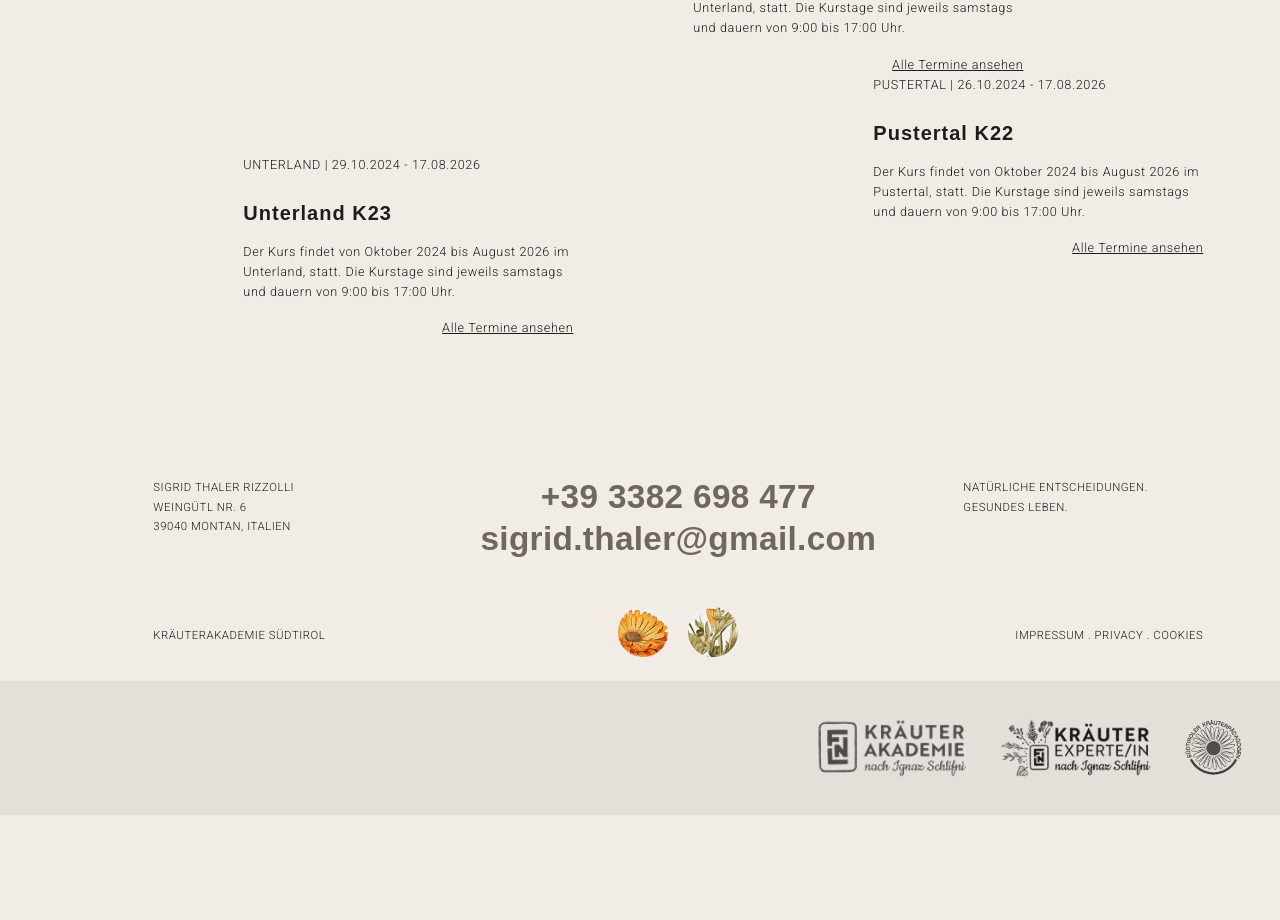
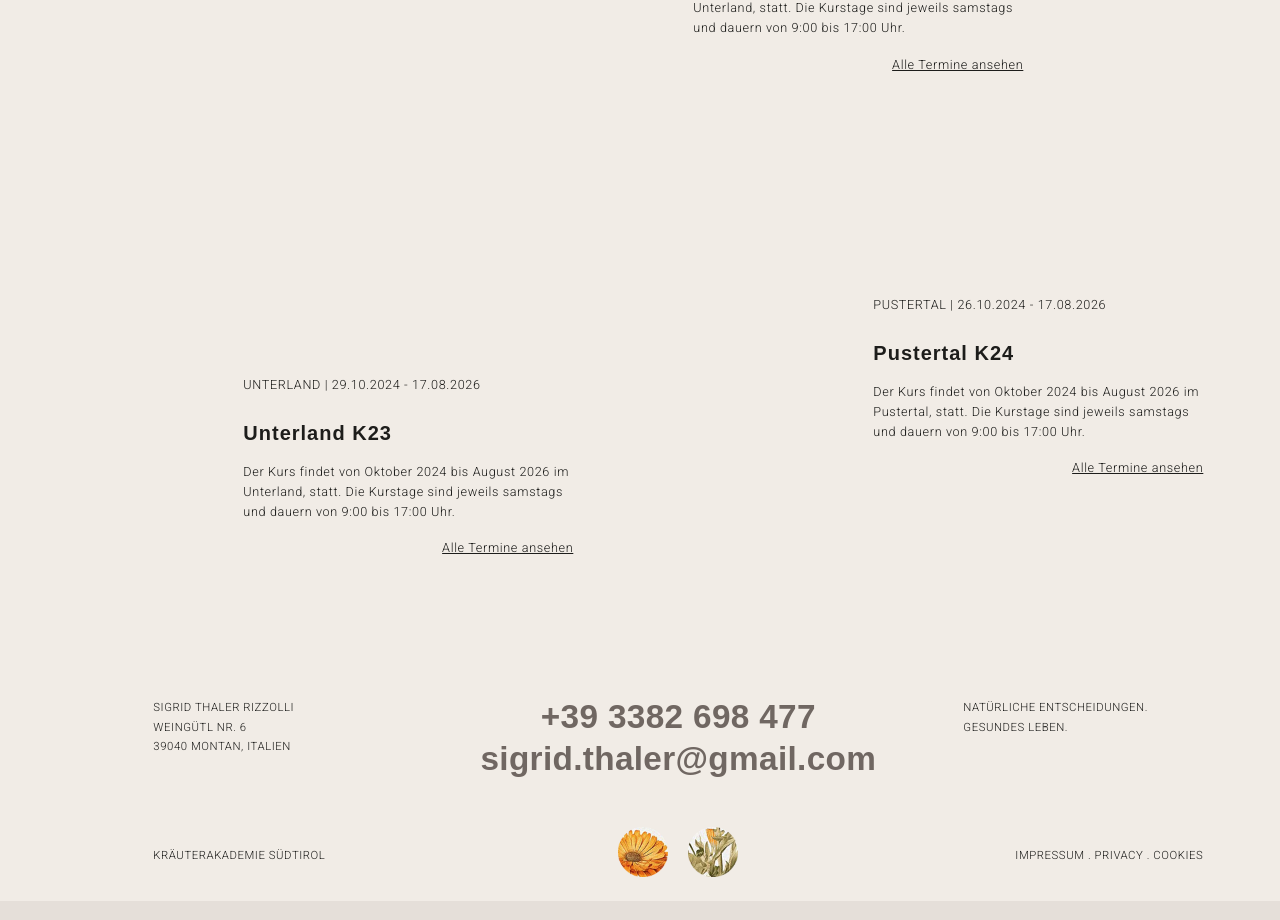
Before and after one commit to FelixRizzolli/kraeuterakademie.it_nuxt, a Nuxt app: page /kraeuterkurse in a window 1280 px wide. Shown: the part 3460-4380 px from the top of the page. Before the commit the page ends 4275 px from the top, so only its background shows below. Built offline with nearby package versions, Linux system fonts and the light colour scheme; a web font is replaced by a local one.

Commit message:
data: update courselist

```diff
--- a/app/pages/kraeuterkurse/index.vue
+++ b/app/pages/kraeuterkurse/index.vue
@@ -3,7 +3,8 @@
     <Accordions :data="pageData.accordions" />
     <CourseList :data="pageData.nextdates" />
     <Infos :data="pageData.infos" />
-    <CourseList :data="pageData.courselist" />
+    <CourseList :data="pageData.courselist1" />
+    <CourseList :data="pageData.courselist2" />
 </template>
 
 <script lang="ts" setup>
@@ -134,7 +135,7 @@ const pageData = ref<any>({
             },
         ],
     },
-    courselist: {
+    courselist1: {
         title: "Aktuelle Kurse",
         courses: [
             {
@@ -155,6 +156,11 @@ const pageData = ref<any>({
                 description: "Der Kurs findet von Oktober 2023 bis August 2025 im Unterland, statt. Die Kurstage sind jeweils samstags und dauern von 9:00 bis 17:00 Uhr.",
                 dates: ["2023-10-29", "2023-11-19", "2023-12-10", "2024-01-21", "2024-02-11", "2024-03-03", "2024-04-28", "2024-05-19", "2024-06-09", "2024-07-07", "2024-08-04", "2024-09-01", "2024-09-15", "2024-10-13", "2024-10-27", "2024-11-10", "2024-11-24", "2024-12-08", "2025-01-19", "2025-02-09", "2025-02-23", "2025-03-16", "2025-04-13", "2025-04-27", "2025-05-18", "2025-06-01", "2025-06-15", "2025-07-06", "2025-07-20", "2025-08-03", "2025-08-10", "2025-08-16", "2025-08-17", "2024-07-20", "2024-07-21", "2024-07-30", "2024-07-31"],
             },
+        ],
+    },
+    courselist2: {
+        title: " ",
+        courses: [
             {
                 title: "Unterland K23",
                 place: "Unterland",
@@ -162,7 +168,7 @@ const pageData = ref<any>({
                 dates: ["2024-10-29", "2024-11-19", "2024-12-03", "2025-01-28", "2025-02-18", "2025-03-18", "2025-04-15", "2025-05-06", "2025-06-03", "2025-07-08", "2025-08-05", "2025-08-26", "2025-09-16", "2025-09-30", "2025-10-21", "2025-11-04", "2025-11-25", "2025-12-09", "2026-01-13", "2026-02-03", "2026-02-24", "2026-03-10", "2026-03-24", "2026-04-14", "2026-05-05", "2026-05-26", "2026-06-09", "2026-06-23", "2026-07-07", "2026-07-21", "2026-08-04", "2026-08-16", "2026-08-17", "2025-07-29", "2025-07-30"],
             },
             {
-                title: "Pustertal K22",
+                title: "Pustertal K24",
                 place: "Pustertal",
                 description: "Der Kurs findet von Oktober 2024 bis August 2026 im Pustertal, statt. Die Kurstage sind jeweils samstags und dauern von 9:00 bis 17:00 Uhr.",
                 dates: ["2024-10-26", "2024-11-16", "2024-12-14", "2025-02-15", "2025-02-16", "2025-03-29", "2025-04-19", "2025-05-17", "2025-06-07", "2025-06-21", "2025-07-19", "2025-08-02", "2025-09-13", "2025-09-27", "2025-10-11", "2025-11-15", "2025-11-29", "2025-12-13", "2026-01-17", "2026-02-07", "2026-02-28", "2026-03-14", "2026-04-11", "2026-04-25", "2026-05-09", "2026-05-23", "2026-06-06", "2026-06-20", "2026-07-04", "2026-07-18", "2026-08-08", "2026-08-16", "2026-08-17"],
```
